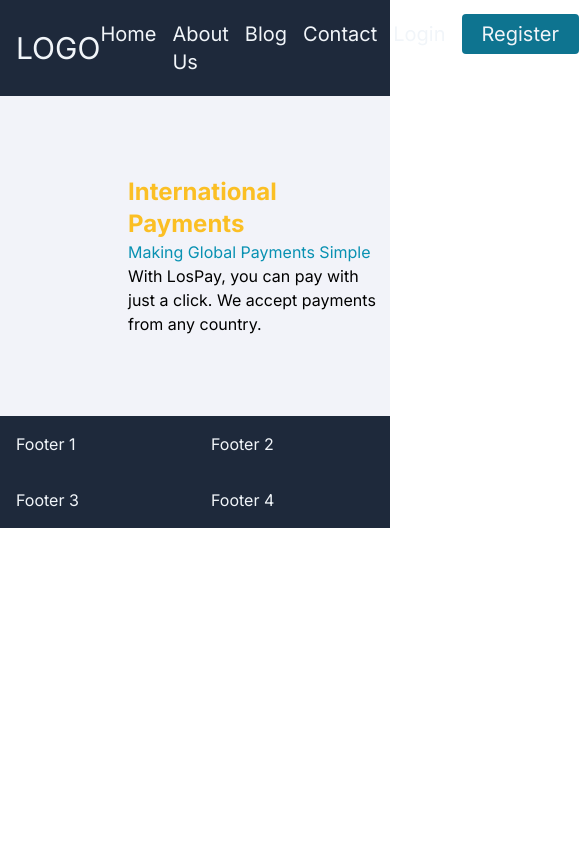
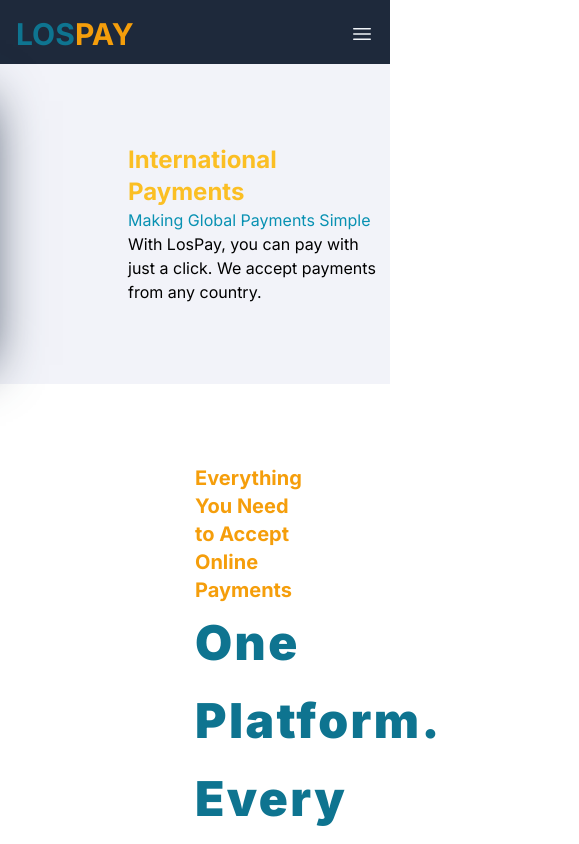
Before and after one commit to jeriusboy/nextjsProject, a Next.js app: page / in a window 390 px wide. Shown: the top 844 px of the page, 579 px wide, since content can reach past the window. Built offline with nearby package versions, Linux system fonts and the light colour scheme.

Commit message:
header finished

```diff
--- /dev/null
+++ b/src/app/about/page.js
@@ -0,0 +1,12 @@
+import React from 'react';
+import DefaultLayout from "@/layout/DefaulLayout";
+
+const AboutPage = () => {
+	return (
+		<DefaultLayout>
+			<h1>About</h1>
+		</DefaultLayout>
+	);
+};
+
+export default AboutPage;
--- a/src/app/page.js
+++ b/src/app/page.js
@@ -1,11 +1,13 @@
 import Image from "next/image";
 import DefaultLayout from "@/layout/DefaulLayout";
 import Component2 from "@/components/Home/Component2";
+import Component1 from "@/components/Home/Component1";
 
 export default function Home() {
   return (
     <DefaultLayout>
       <Component2 />
+        <Component1 />
     </DefaultLayout>
   );
 }
--- a/src/components/HF/Header.js
+++ b/src/components/HF/Header.js
@@ -1,21 +1,28 @@
-import React from 'react';
+'use client';
+import React, {useState} from 'react';
 import Link from "next/link";
+import {usePathname} from "next/navigation";
 
 const Header = () => {
-	const Pages = ["About Us","Blog","Contact", "Login"];
+	const Pages = ["Home", "About","Docs","Blog","Contact", "Login"];
+	const [open, setOpen] = useState(false);
+	const pathname = usePathname()
 	return (
-		<div className="flex justify-around top-0 sticky w-full bg-slate-800 p-4 h-24 items-center text-slate-100 group">
-			<div className="text-3xl">
-				<Link href="/">LOGO</Link>
+		<>
+			<div
+				className="hidden lg:flex justify-around top-0 sticky w-full bg-slate-800 p-4 h-24 items-center text-slate-100 group z-40">
+				<div className="text-3xl font-bold text-cyan-700">
+					<Link  href="/">LOS<span className="text-amber-500">PAY</span></Link>
 				</div>
 				<div>
 					<ul className="flex gap-4">
-					<li className="hover:text-cyan-700 duration-200 text-xl">
-						<Link href="/">Home</Link>
-					</li>
 						{Pages.map((page) => (
-						<li key={page} className="hover:text-cyan-700 duration-200 text-xl">
-							<Link href={`/${page.toLowerCase()}`}>{page}</Link>
+							<li key={page} className={`hover:text-cyan-700 duration-200 text-xl
+								${pathname === '/'+page.toLowerCase() && "text-cyan-700"}
+								${pathname === '/' && page === 'Home' && "text-cyan-700"}`}
+
+							>
+								<Link href={`/${page === 'Home' ? '/': page.toLowerCase()}`}>{page}</Link>
 							</li>
 						))}
 						<li>
@@ -24,6 +31,56 @@
 					</ul>
 				</div>
 			</div>
+			<div className="block lg:hidden top-0 sticky w-full bg-slate-800 h-16 text-slate-100 group">
+				<div className="flex justify-between p-4">
+					<div className="text-3xl font-bold text-cyan-700">
+						<Link href="/">LOS<span className="text-amber-500">PAY</span></Link>
+					</div>
+					<button
+						type="button"
+						onClick={() => setOpen(!open)}
+						className="cursor-pointer hover:text-amber-500 duration-200"
+					>
+						{
+							!open &&
+							<svg xmlns="http://www.w3.org/2000/svg" fill="none" viewBox="0 0 24 24" strokeWidth={1.5}
+							     stroke="currentColor" className="w-6 h-6">
+								<path strokeLinecap="round" strokeLinejoin="round"
+								      d="M3.75 6.75h16.5M3.75 12h16.5m-16.5 5.25h16.5"/>
+							</svg>
+						}
+						{/*	close svg icon*/}
+						{
+							open &&
+							<svg xmlns="http://www.w3.org/2000/svg" fill="none" viewBox="0 0 24 24" strokeWidth={1.5}
+							     stroke="currentColor" className="w-6 h-6">
+								<path strokeLinecap="round" strokeLinejoin="round" d="M6 18L18 6M6 6l12 12"/>
+							</svg>
+						}
+					</button>
+				</div>
+				<div className={
+					`w-full bg-slate-800 h-72 absolute top-12 p-4 mt-4 shadow-2xl shadow-slate-700 duration-200 ${
+						open ? "left-0" : "left-[-100%]"
+					}`
+				}>
+					<ul className="flex gap-4 flex-col">
+						{Pages.map((page) => (
+							<li key={page} className={`hover:text-cyan-700 duration-200 text-xl
+								${pathname === '/'+page.toLowerCase() && "text-cyan-700"}
+								${pathname === '/' && page === 'Home' && "text-cyan-700"}`}
+
+							>
+								<Link href={`/${page === 'Home' ? '/': page.toLowerCase()}`}>{page}</Link>
+							</li>
+						))}
+						<li>
+							<Link className="px-5 py-2 bg-cyan-700 rounded text-xl" href="/register">Register</Link>
+						</li>
+					</ul>
+				</div>
+			</div>
+		</>
 	);
 };
 
--- a/src/components/Home/Component1.js
+++ b/src/components/Home/Component1.js
@@ -1,9 +1,23 @@
 import React from 'react';
+import image from "../../assets/global-payment-2.png"
+import Image from "next/image";
 
 const Component1 = () => {
 	return (
-		<div>
-
+		<div className="w-full flex py-20 px-20">
+			<div className="w-1/2">
+				<Image src={image} alt={"LOSPAY"}
+					className=" h-auto -translate-x-52"
+				/>
+			</div>
+			<div className="w-1/2">
+				<h2 className="text-xl font-bold text-amber-500">Everything You Need to Accept Online Payments</h2>
+				<p
+					className="text-5xl font-black tracking-wider text-cyan-700 leading-relaxed"
+				>
+					One Platform. Every Payment Possibility
+				</p>
+			</div>
 		</div>
 	);
 };
```
Also changed, not shown: src/assets/global-payment-2.png (added). Lines whose indentation alone changed are shown as unchanged.
